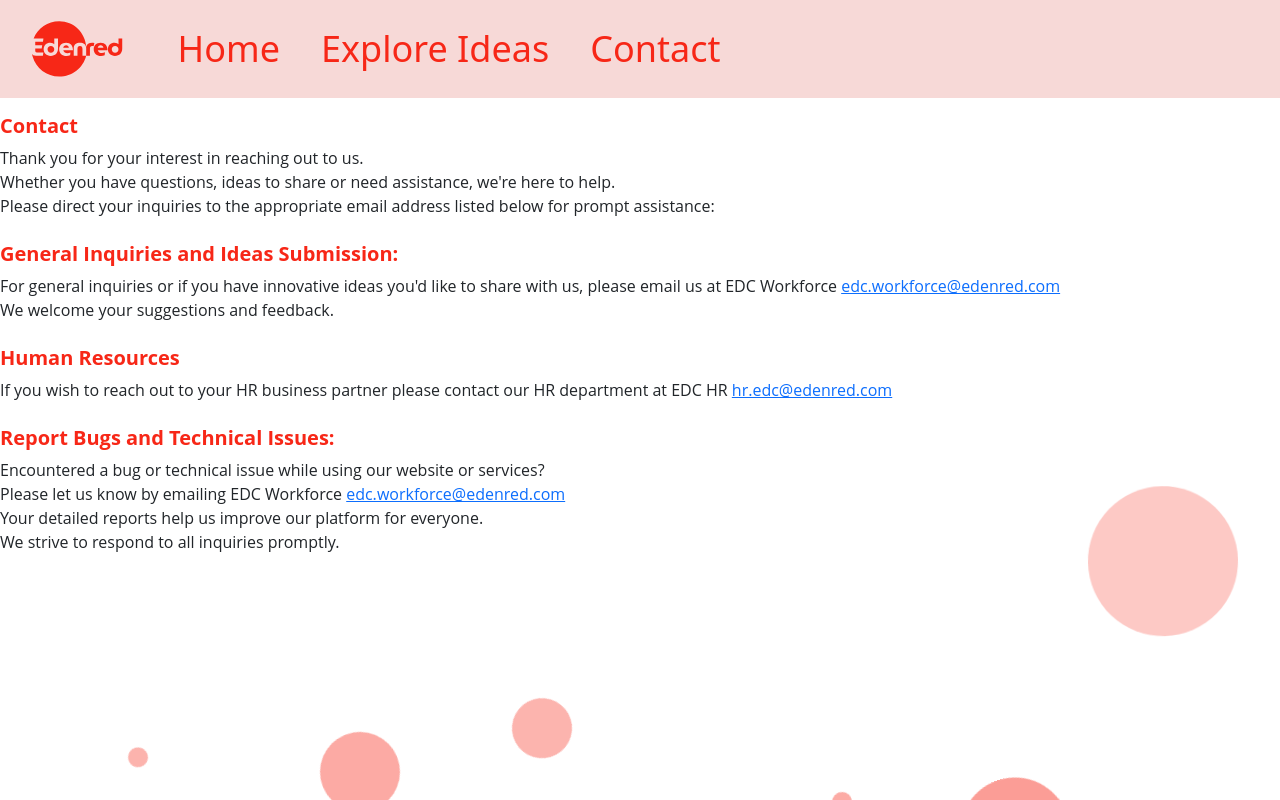
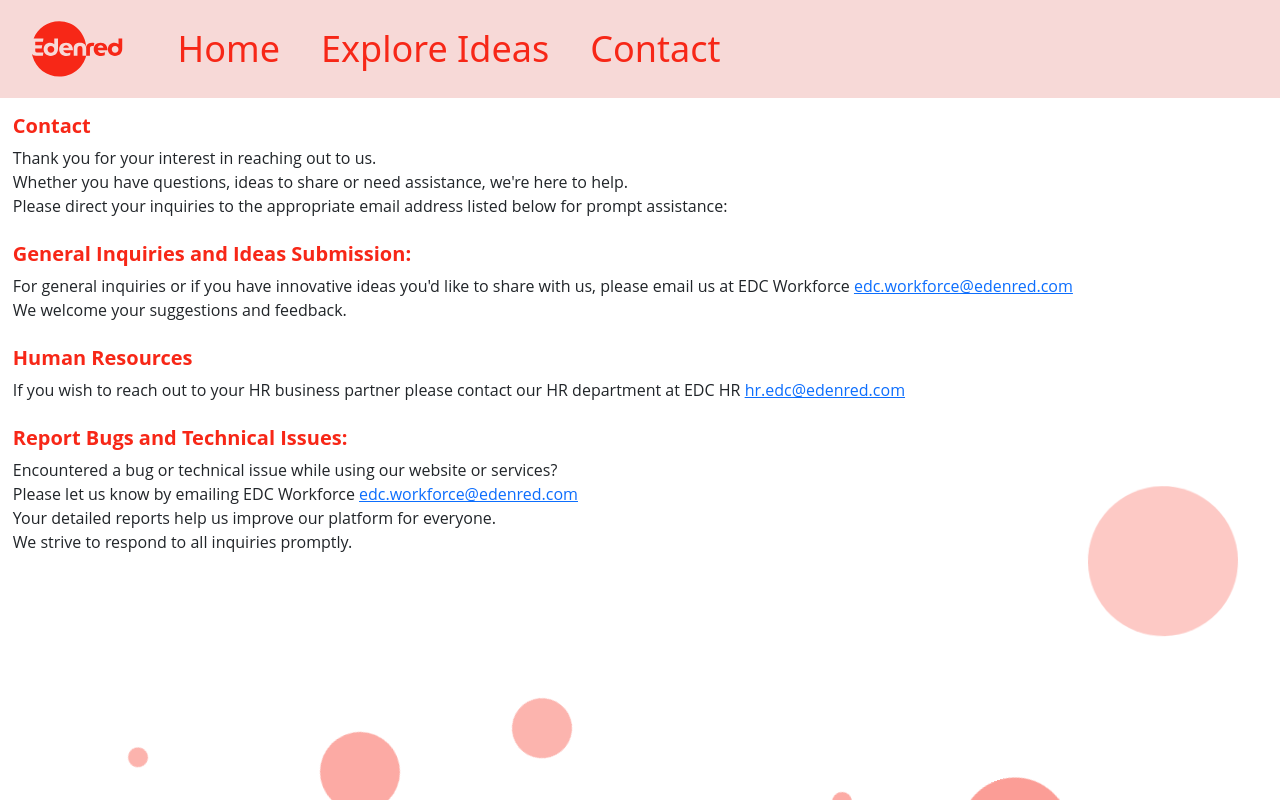
Before and after one commit to andraceascai/EdenVoice, a React (Vite) app: page /contact in a window 1280 px wide. Built offline with nearby package versions, Linux system fonts and the light colour scheme.

Commit message:
touched up the contacts page to have a little left margins

```diff
--- a/src/components/Contact/Contact.css
+++ b/src/components/Contact/Contact.css
@@ -1,5 +1,6 @@
 .contact-container{
     font-family: Ubuntu, Cantarell, 'Open Sans', 'Helvetica Neue', sans-serif;
+    margin-left: 1vw;
 }
 
 .contact-container h5{
```
